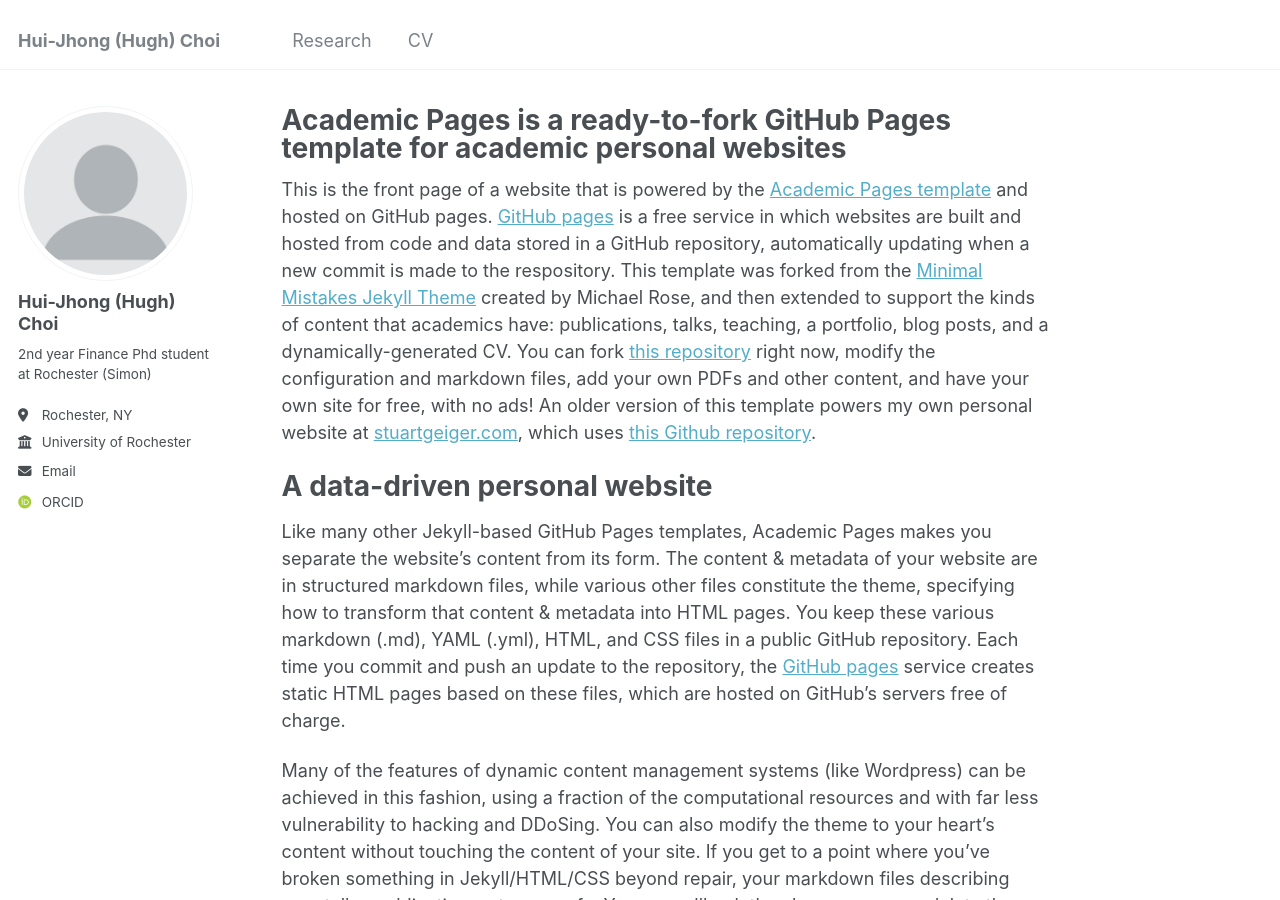
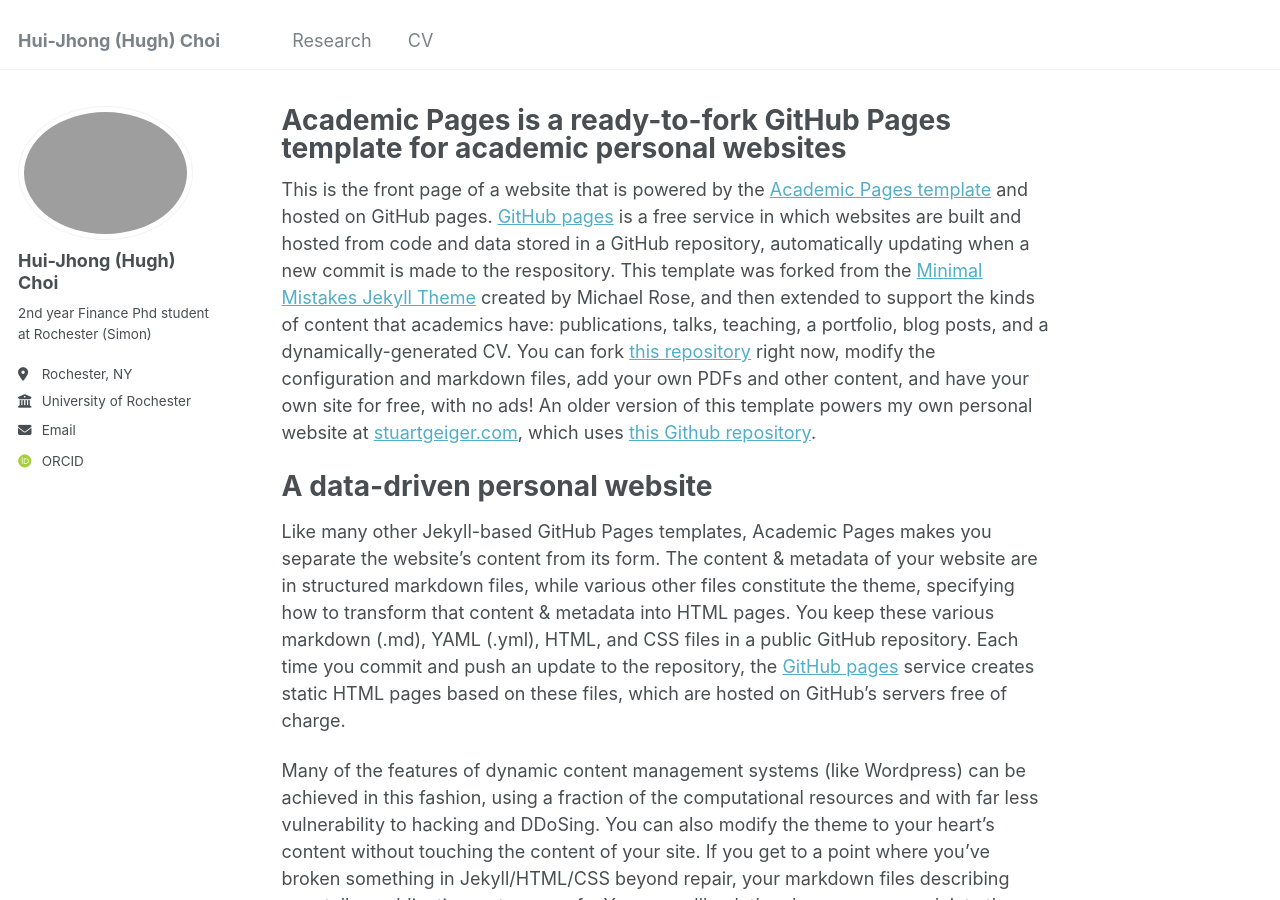
Before and after one commit to Hui-jhongChoi/Hui-jhongChoi.github.io, a Jekyll site: the page built from _pages/about.md, in a window 1280 px wide and 900 px high. Built offline with Jekyll 4.4.1, drawn with Linux system fonts in a browser that asks for light colours; some web fonts are replaced.

Commit message:
Update _config.yml

```diff
--- a/_config.yml
+++ b/_config.yml
@@ -21,7 +21,7 @@ repository               : "Hui-jhongChoi/Hui-jhongChoi.github.io"
 #               Additional customization can be done by editing /_includes/author-profile.html
 author:
   # Biographic information
-  avatar           : "profile.png"
+  avatar           : "headshot.jpg"
   name             : "Hui-Jhong (Hugh) Choi"
   pronouns         : # example: "she/her"
   bio              : "2nd year Finance Phd student at Rochester (Simon)"
```
